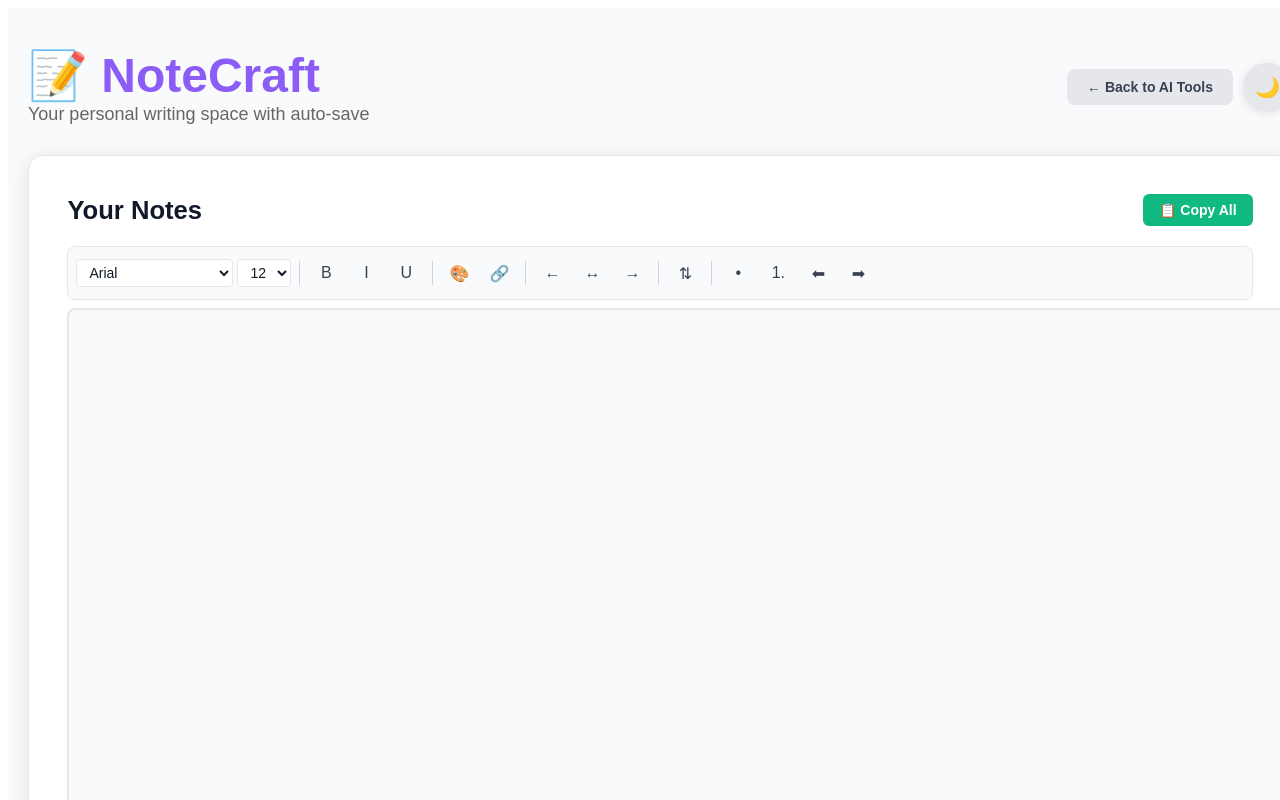
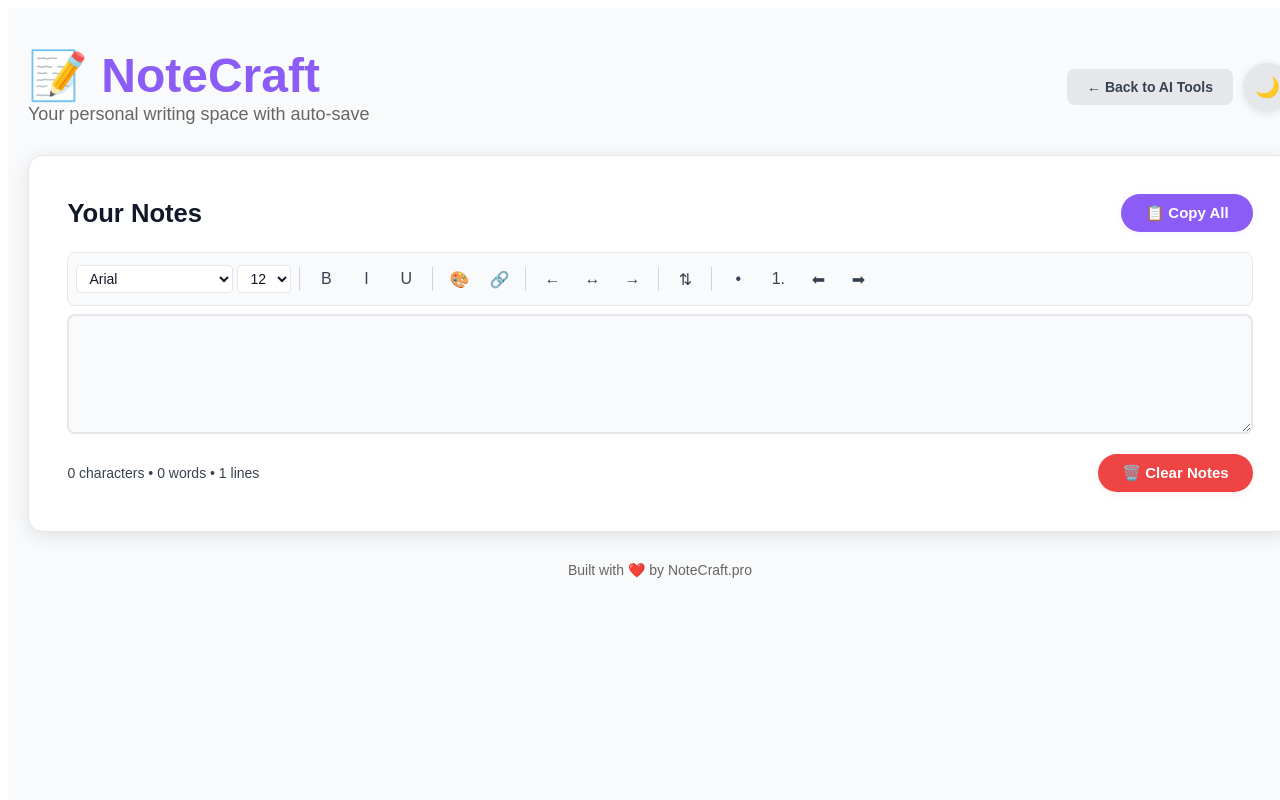
Before and after one commit to PeterWeber1/Notecraft.pro, a React (Create React App) app: page /notepad in a window 1280 px wide. Shown: the top 800 px of the page. Built offline with nearby package versions, Linux system fonts and the light colour scheme.

Commit message:
Update Notepad.js

```diff
--- a/src/Notepad.js
+++ b/src/Notepad.js
@@ -459,7 +459,7 @@ function Notepad({ isDarkMode = false, toggleTheme = () => {} }) {
             </h2>
             <div style={{ display: 'flex', alignItems: 'center', gap: '10px' }}>
               <span style={{
-                color: '#10b981',
+                color: '#8b5cf6', // soft purple for status
                 fontSize: '14px',
                 fontWeight: '600'
               }}>
@@ -468,18 +468,19 @@ function Notepad({ isDarkMode = false, toggleTheme = () => {} }) {
               <button
                 onClick={copyText}
                 style={{
-                  background: '#10b981',
+                  background: '#8b5cf6', // soft purple
                   color: 'white',
                   border: 'none',
-                  padding: '8px 16px',
-                  borderRadius: '6px',
-                  fontSize: '14px',
+                  padding: '10px 24px',
+                  borderRadius: '999px',
+                  fontSize: '15px',
                   fontWeight: '600',
                   cursor: 'pointer',
                   transition: 'all 0.3s ease',
                   display: 'flex',
                   alignItems: 'center',
-                  gap: '6px'
+                  gap: '8px',
+                  boxShadow: isDarkMode ? '0 2px 8px rgba(139,92,246,0.10)' : '0 2px 8px rgba(139,92,246,0.08)'
                 }}
               >
                 📋 Copy All
@@ -778,7 +779,8 @@ function Notepad({ isDarkMode = false, toggleTheme = () => {} }) {
             onPaste={handlePaste}
             style={{
               width: '100%',
-              height: 'clamp(400px, 60vh, 700px)',
+              minHeight: '120px',
+              maxHeight: 'clamp(350px, 40vh, 500px)',
               padding: '20px',
               border: `2px solid ${theme.inputBorder}`,
               borderRadius: '8px',
@@ -792,34 +794,36 @@ function Notepad({ isDarkMode = false, toggleTheme = () => {} }) {
               lineHeight: '1.6',
               overflowY: 'auto',
               outline: 'none',
-              minHeight: '400px',
               WebkitFontSmoothing: 'antialiased',
-              MozOsxFontSmoothing: 'grayscale'
+              MozOsxFontSmoothing: 'grayscale',
+              boxSizing: 'border-box',
             }}
           />
 
           <div style={{
             display: 'flex',
             gap: '10px',
-            justifyContent: 'space-between',
+            justifyContent: 'flex-end', // right align
             alignItems: 'center',
-            flexWrap: 'wrap'
+            flexWrap: 'wrap',
+            marginTop: '8px'
           }}>
-            <div style={{ color: theme.labelColor, fontSize: '14px' }}>
+            <div style={{ color: theme.labelColor, fontSize: '14px', marginRight: 'auto' }}>
               {text.length} characters • {text.split(/\s+/).filter(word => word.length > 0).length} words • {text.split('\n').length} lines
             </div>
             <button
               onClick={clearNotes}
               style={{
-                background: '#ef4444',
+                background: '#ef4444', // soft red
                 color: 'white',
                 border: 'none',
-                padding: '10px 20px',
-                borderRadius: '6px',
-                fontSize: '14px',
+                padding: '10px 24px',
+                borderRadius: '999px',
+                fontSize: '15px',
                 fontWeight: '600',
                 cursor: 'pointer',
-                transition: 'all 0.3s ease'
+                transition: 'all 0.3s ease',
+                boxShadow: isDarkMode ? '0 2px 8px rgba(239,68,68,0.10)' : '0 2px 8px rgba(239,68,68,0.08)'
               }}
             >
               🗑️ Clear Notes
```
